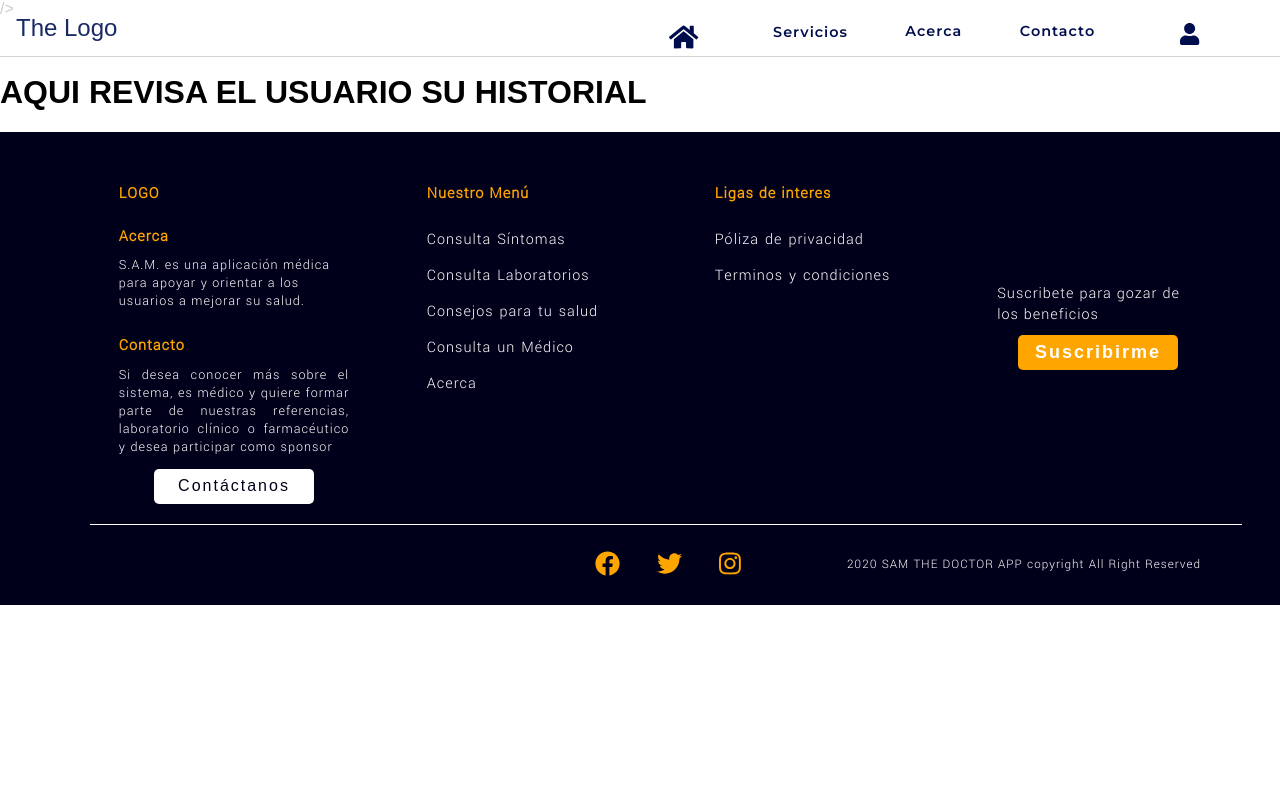
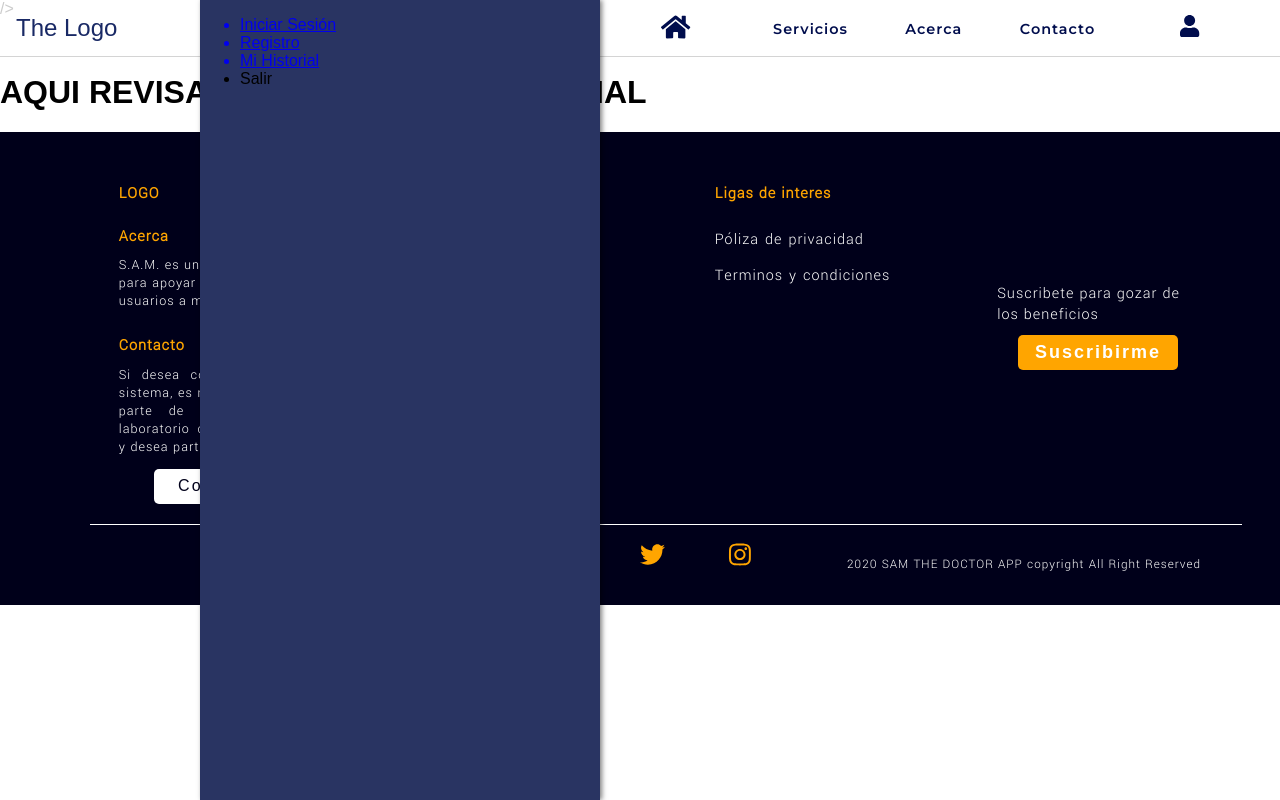
Before and after one commit to daniel-iceman/sam, a React (Create React App) app in the folder sam/: page /mihistorial in a window 1280 px wide. Built offline with nearby package versions, Linux system fonts and the light colour scheme.

Commit message:
Proceso de barra de menu usuario para movil

```diff
--- a/sam/src/App.js
+++ b/sam/src/App.js
@@ -20,6 +20,10 @@ class App extends Component {
                 <div className='App'>
 
                     <Menu />
+
+
+
+
 
                      <Switch>
                         <Route exact path="/" component={Home} />
--- a/sam/src/components/BarraMenuYMenuDesplegable/Menu/Menu.js
+++ b/sam/src/components/BarraMenuYMenuDesplegable/Menu/Menu.js
@@ -2,6 +2,9 @@ import React from 'react'
 import MenuBar from  '../Toolbar/MenuBar'
 import SideDrawer from '../SideDrawer/SideDrawer'
 import Backdrop from '../Backdrop/Backdrop'
+import UserDrawer from '../UserDrawer/UserDrawer'
+
+
 
 
 /* El "state" "sideDrawerOpen: false" mantiene el recuadro del menu emergente cerrado
@@ -11,7 +14,11 @@ El "backdropClickHandler" cierra el menu emergente una vez que esta abierto.
 */
 class Menu extends React.Component{
     state = {
-        sideDrawerOpen: false
+        sideDrawerOpen: false,
+
+        /*Usuario Menu */
+        usuarioMenuOpen: false,
+
     };
 
     drawerToogleClickHandler = () => {
@@ -24,6 +31,8 @@ class Menu extends React.Component{
     backdropClickHandler = () => {
         this.setState({sideDrawerOpen: false});
     };
+
+
 
     render(){
 
@@ -38,6 +47,7 @@ class Menu extends React.Component{
                 <MenuBar drawerClickHandler = {this.drawerToogleClickHandler} />
                 <SideDrawer show={this.state.sideDrawerOpen} />
                 {backdrop}
+                <UserDrawer />
 
                 />
             </div>
--- a/sam/src/components/BarraMenuYMenuDesplegable/SubMenu/SubMenu.css
+++ b/sam/src/components/BarraMenuYMenuDesplegable/SubMenu/SubMenu.css
@@ -66,7 +66,7 @@
     height:14px;
     display: flex;
     justify-content: center;
-    padding:24px 8px;
+    padding:23px 8px;
     font-family: 'Montserrat', sans-serif;
     letter-spacing: 1px;
     font-weight: 600;
--- a/sam/src/components/BarraMenuYMenuDesplegable/SubMenuB/SubMenuB.css
+++ b/sam/src/components/BarraMenuYMenuDesplegable/SubMenuB/SubMenuB.css
@@ -63,10 +63,10 @@
 /* Titulo del submenu, color, letra y fondo*/
 .buttonSMPerfil {
     width:80px;
-    height:14px;
+    height:23px;
     display: flex;
     justify-content: center;
-    padding:26px 0;
+    padding:20px 0;
     font-family: 'Montserrat', sans-serif;
     letter-spacing: 1px;
     font-weight: 600;
--- a/sam/src/components/BarraMenuYMenuDesplegable/Toolbar/MenuBar.css
+++ b/sam/src/components/BarraMenuYMenuDesplegable/Toolbar/MenuBar.css
@@ -75,15 +75,11 @@
 }
 .separacion1 li {
     font-size: 26px;
+    padding: 15px 20px;
 }
 .separacion2{
     margin-right: 2rem;
-    /* padding:8px 0px; */
     margin-top: 0px;
-}
-
-.separacion3 {
-    /* padding: 3px 0px;*/
 }
 
 .menubar_navigation_items a {
@@ -120,6 +116,7 @@
     .menubar_toogle_button {
         display: none;
     }
+
     .menubar_logo {
         margin-left: 0;
     }
--- a/sam/src/components/BarraMenuYMenuDesplegable/Toolbar/MenuBar.js
+++ b/sam/src/components/BarraMenuYMenuDesplegable/Toolbar/MenuBar.js
@@ -3,6 +3,7 @@ import './MenuBar.css'
 import SubMenu from '../SubMenu/SubMenu'
 import SubMenuPerfil from '../SubMenuB/SubMenuB'
 import DrawerToggleButton from '../SideDrawer/DrawerToggleButton'
+import UserDrawerToggleButton from '../UserDrawer/UserDrawerToggleButton'
 
 import { FontAwesomeIcon } from "@fortawesome/react-fontawesome";
 import { faHome } from "@fortawesome/free-solid-svg-icons";
@@ -33,8 +34,9 @@ const MenuBar = props => (
                     <Link className='separacion2' to='/contacto' >
                         <li>Contacto</li>
                     </Link>
-                    <SubMenuPerfil/>
+                    <SubMenuPerfil click={props.UsuarioMenu} className='separacion5' />
                 </ul>
+
             </div>
 
         </nav>
--- /dev/null
+++ b/sam/src/components/BarraMenuYMenuDesplegable/UserDrawer/UserDrawer.css
@@ -0,0 +1,13 @@
+.user-drawer {
+    height: 100%;
+    background:#293462;
+    box-shadow: 2px 0px 5px rgb(0, 0, 0, 0.5);
+    position: fixed;
+    top: 0;
+    left: 0;
+    width: 70%;
+    max-width: 400px;
+    z-index: 200;
+    transform: translateX(50%);
+    transition: transform 0.3s ease-out;
+}
--- /dev/null
+++ b/sam/src/components/BarraMenuYMenuDesplegable/UserDrawer/UserDrawer.js
@@ -0,0 +1,31 @@
+import React from 'react'
+import './UserDrawer.css'
+
+
+import {Link} from 'react-router-dom'
+
+const userDrawer = props => {
+    let drawerClasses = 'user-drawer';
+    if (props.show) {
+        drawerClasses = 'user-drawer open';
+    }
+    return (
+        <nav className={drawerClasses}>
+            <ul>
+                <Link to='/signin' >
+                    <li>Iniciar Sesión</li>
+                </Link>
+                <Link to='registro' >
+                    <li>Registro</li>
+                </Link>
+                <Link to='/mihistorial' >
+                    <li>Mi Historial</li>
+                </Link>
+
+                <li>Salir</li>
+            </ul>
+        </nav>
+    );
+};
+
+export default userDrawer
--- /dev/null
+++ b/sam/src/components/BarraMenuYMenuDesplegable/UserDrawer/UserDrawerToggleButton.css
@@ -0,0 +1,15 @@
+.user-toogle-button {
+    /*width: fit-content;
+    height: fit-content;*/
+    width: fit-content;
+    height: 60px;
+    background: transparent;
+    border: none;
+    cursor: pointer;
+    /* margin-top: 15px; */
+}
+/*
+.user-toogle-button:focus{
+    outline: none;
+}
+*/
--- /dev/null
+++ b/sam/src/components/BarraMenuYMenuDesplegable/UserDrawer/UserDrawerToggleButton.js
@@ -0,0 +1,13 @@
+import React from 'react'
+import './UserDrawerToggleButton.css'
+import { FontAwesomeIcon } from "@fortawesome/react-fontawesome";
+import { faUser } from "@fortawesome/free-solid-svg-icons";
+
+const userDrawerToggleButton = props => (
+    <button className = 'user-toogle-button' onClick = {props.click}>
+        <FontAwesomeIcon icon={faUser} style={{fontSize:'26px'}} />
+    </button>
+
+);
+
+export default userDrawerToggleButton
--- a/sam/src/components/Footer/Footer.css
+++ b/sam/src/components/Footer/Footer.css
@@ -203,8 +203,7 @@
 
 .socialMedia {
     grid-column: 3;
-    align-self: center;
-    justify-self: center;
+    text-align: center;
 
 }
 .socialMedia ul {
@@ -212,17 +211,18 @@
     display: flex;
     flex-direction: row;
     justify-content: space-between;
-    padding: 0px 50px;
 }
 .socialMedia a {
     color: orange;
     font-size: 25px;
+
 }
 
 .brand {
     grid-column: 4 / 6;
     align-self: center;
     justify-self: center;
+
 }
 .brand p {
     width: fit-content;
```
